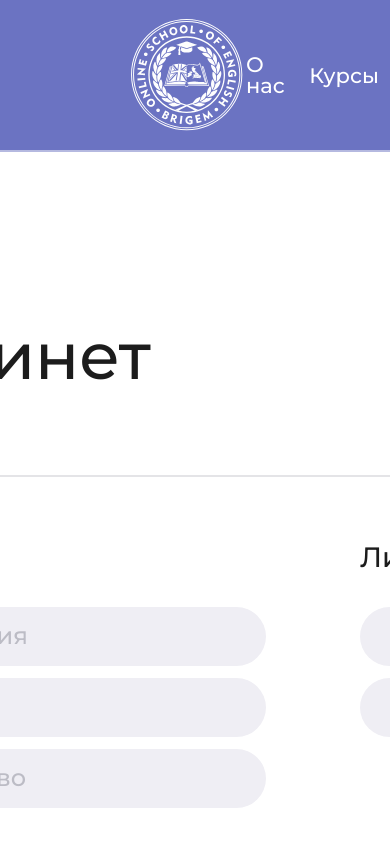
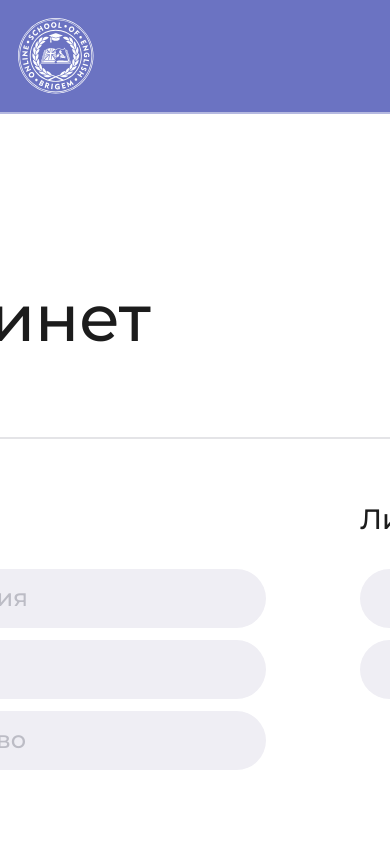
Before and after one commit to fedas25/react_capitalschool, a React app: page / in a window 390 px wide. Shown: the top 844 px of the page. Built offline with nearby package versions, Linux system fonts and the light colour scheme.

Commit message:
I started adapting it to mobile devices

```diff
--- a/src/components/layout/navigation/NavBar/index.jsx
+++ b/src/components/layout/navigation/NavBar/index.jsx
@@ -8,6 +8,9 @@ const Contaier = styled.div`
     display: flex;
     max-width: 100%;
     padding: 16px 128px;
+    @media (max-width: 768px) {
+        padding: 16px 4px 16px 16px;
+    }
     align-items: center;
     justify-content: space-between;
     background-color: #6B73C2;
@@ -44,6 +47,10 @@ function Logo({ className }) {
 const StyledLogo = styled(Logo)`
     height: 118px;
     width: 118px;
+    @media (max-width: 768px) {
+        width: 80px;
+        height: 80px;
+    }
 `;
 
 const StyledH4 = styled(H4)`
@@ -71,13 +78,13 @@ export default function NavBar({ courses, handlerEntry }) {
         <>
             <Contaier>
                 <StyledLogo />
-                <Menu showCourses={show} handle={animationHandler} handlerEntry={handlerEntry} />
+                {/* <Menu showCourses={show} handle={animationHandler} handlerEntry={handlerEntry} /> */}
             </Contaier>
-            <ContainerlistCourses showCourses={show}>
+            {/* <ContainerlistCourses showCourses={show}>
                 <List>
                     {listCourses}
                 </List>
-            </ContainerlistCourses>
+            </ContainerlistCourses> */}
         </>
     );
 }
```
